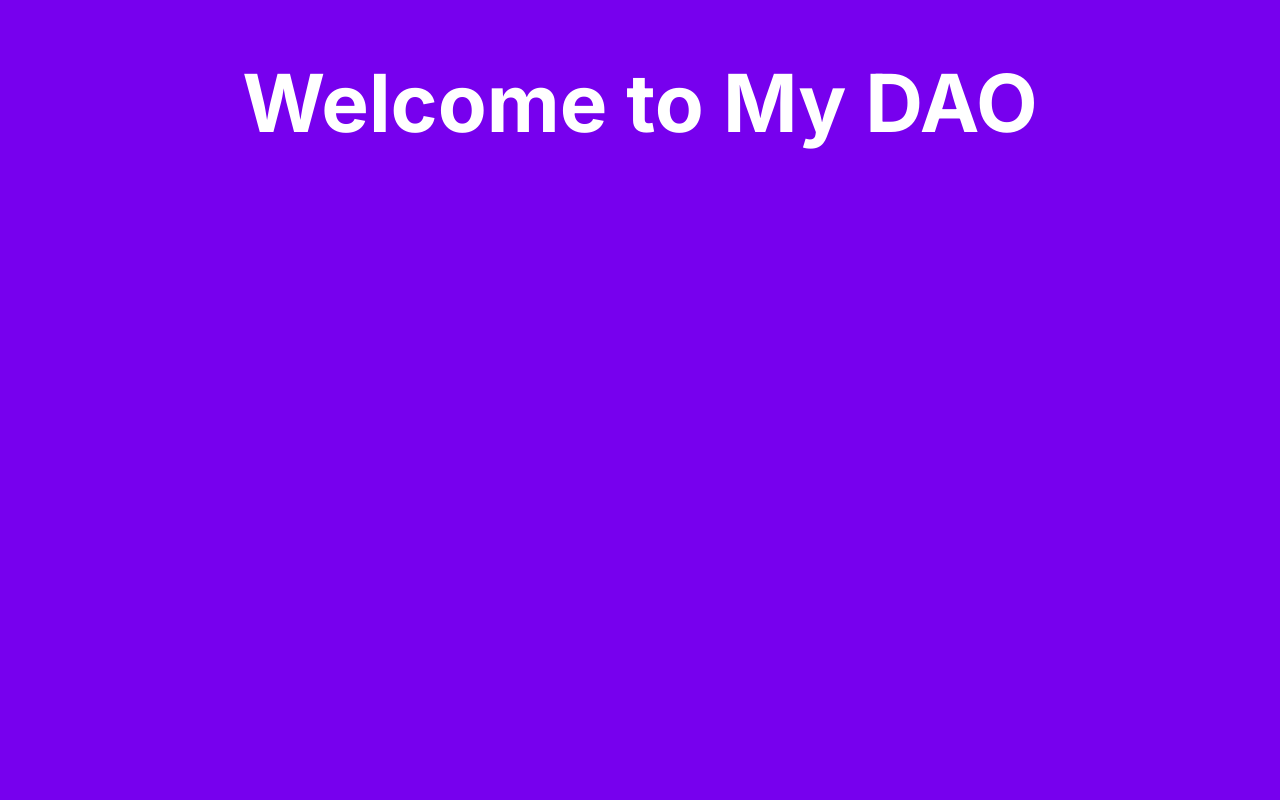
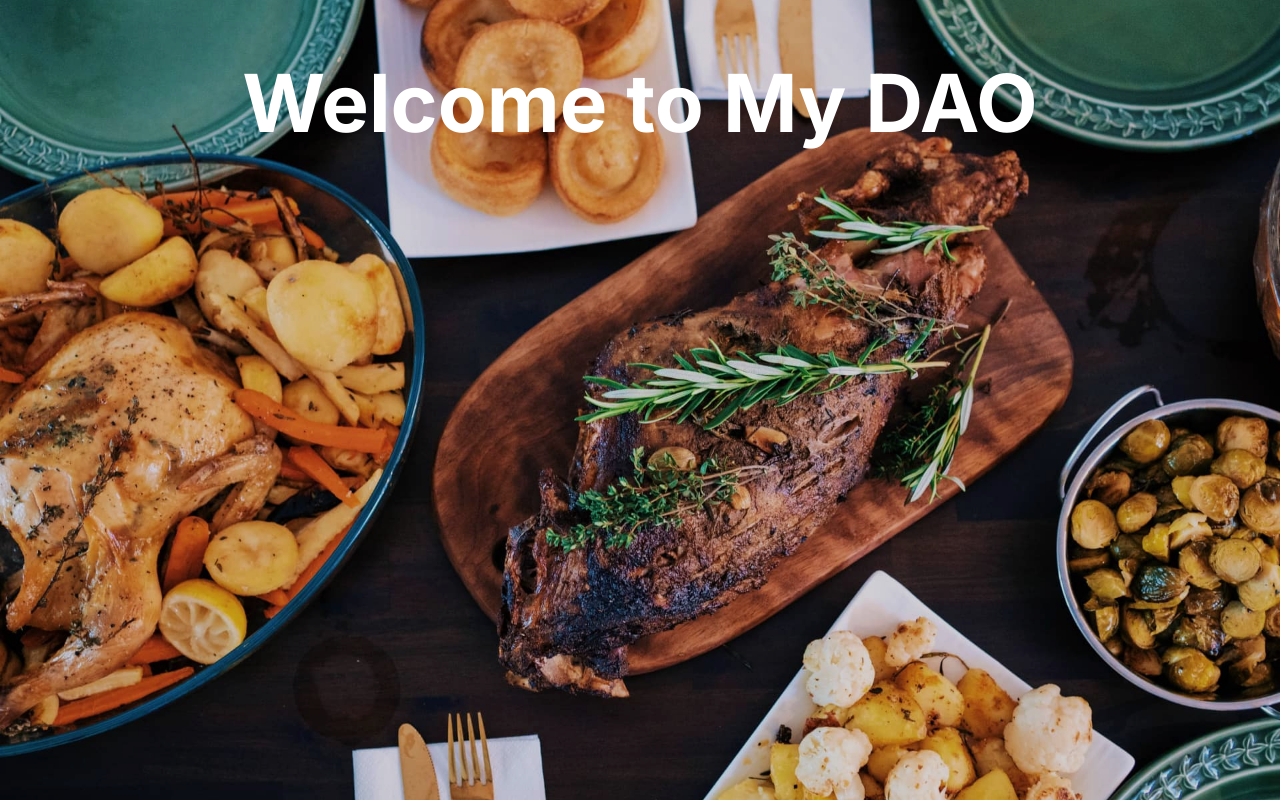
Before and after one commit to rhyshalsey/recipe-dao, a Next.js app: page / in a window 1280 px wide. Built offline with nearby package versions, Linux system fonts and the light colour scheme.

Commit message:
Added recipe background images

```diff
--- a/pages/_app.js
+++ b/pages/_app.js
@@ -30,6 +30,9 @@ function MyApp({ Component, pageProps }) {
         <meta name="theme-color" content="#ffffff" />
         <link rel="shortcut icon" href="/android-chrome-256x256" />
       </Head>
+
+      <div className="background-image" />
+
       <Component {...pageProps} />
     </>
   );
--- a/styles/globals.scss
+++ b/styles/globals.scss
@@ -5,7 +5,6 @@ body {
   font-family: Inter, sans-serif;
   -webkit-font-smoothing: antialiased;
   -moz-osx-font-smoothing: grayscale;
-  background-color: #7700ee;
   color: #fff;
   overflow-x: hidden;
 }
@@ -13,6 +12,8 @@ body {
   min-height: 100vh;
   display: flex;
 }
+
+/* Components */
 
 a {
   color: inherit;
@@ -76,3 +77,28 @@ button {
     pointer-events: none;
   }
 }
+
+/* Application wide elements */
+.background-image {
+  position: fixed;
+  top: 0;
+  left: 0;
+  width: 100%;
+  height: 100%;
+  z-index: -1;
+  background-image: url("/images/backgrounds/recipe1.jpg");
+  background-position: center;
+  background-size: cover;
+
+  &::after {
+    content: "";
+    position: absolute;
+    top: 0;
+    left: 0;
+    width: 100%;
+    height: 100%;
+    background: rgba(0, 0, 0, 0.15);
+    pointer-events: none;
+    z-index: 1;
+  }
+}
```
Also changed, not shown: public/images/backgrounds/recipe1.jpg (added), public/images/backgrounds/recipe2.jpg (added).
